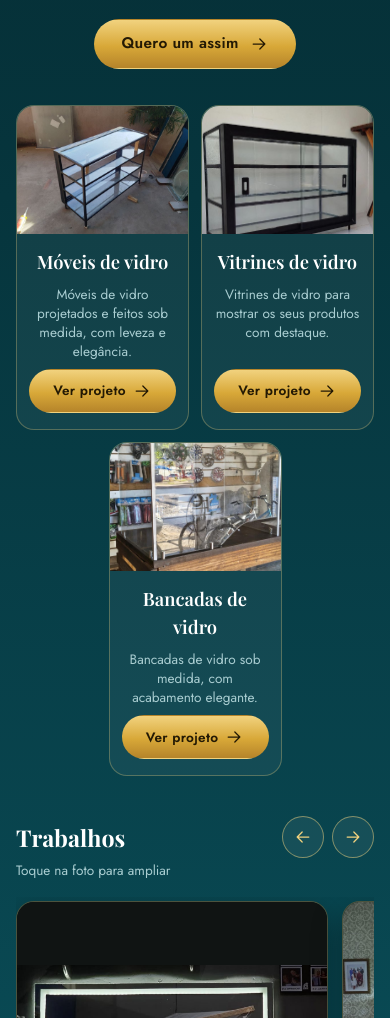
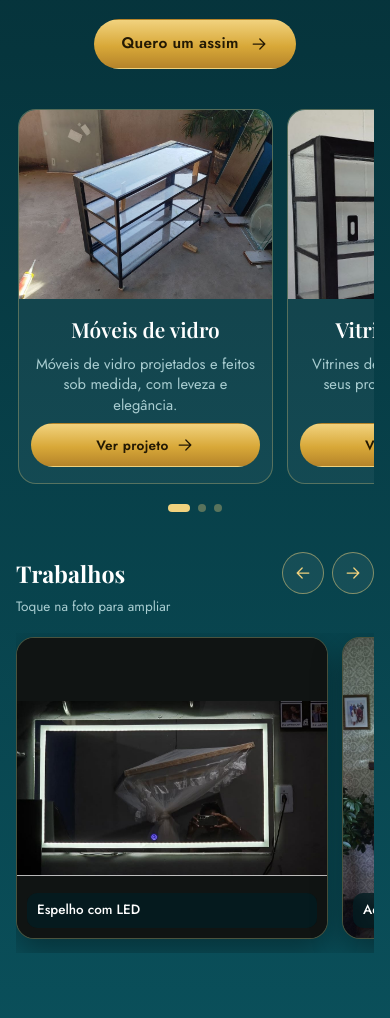
Before and after one commit to Lucimara2327/oasis-vidros, a plain HTML site: page index.html in a window 390 px wide. Shown: the part 3284-4302 px from the top of the page. Drawn offline with nearby package versions, Linux system fonts and the light colour scheme.

Commit message:
Novidades em carrossel no celular e legenda do porta-toalha
Co-Authored-By: Claude Opus 5.5 <noreply@anthropic.com>
Claude-Session: https://claude.ai/code/session_01Q54wcaARZVDpmaxvjYxd8a

```diff
--- a/index.html
+++ b/index.html
@@ -286,6 +286,7 @@ button.shot{cursor:zoom-in}
 .rec-h span{display:block;margin-top:4px}
 .rec-h h3{font-family:var(--f-display);font-size:1.45rem;color:#fff}
 .rec-h span{color:var(--muted-dark);font-size:.85rem}
+.nov-dots{display:none}
 .rec-nav{display:flex;gap:8px}
 .rec-nav button{width:42px;height:42px;border-radius:50%;border:1px solid rgba(241,210,126,.5);background:rgba(255,255,255,.06);color:var(--gold-2);display:grid;place-items:center;cursor:pointer}
 .rec-nav button:hover{background:rgba(241,210,126,.15)}
@@ -334,8 +335,14 @@ button.shot{cursor:zoom-in}
   .card h3{font-size:1.15rem}
   .card p{font-size:.85rem;line-height:1.4}
   .card .btn{padding:0 10px;font-size:.85rem;min-height:44px;gap:6px}
-  .nov .svc{display:flex;flex-wrap:wrap;justify-content:center;gap:12px}
-  .nov .svc .card{width:calc(50% - 6px)}
+  .nov .svc{display:flex;flex-wrap:nowrap;justify-content:flex-start;gap:14px;overflow-x:auto;scroll-snap-type:x mandatory;padding:4px 2px 14px;scrollbar-width:none}
+  .nov .svc::-webkit-scrollbar{display:none}
+  .nov .svc .card{flex:0 0 72%;width:72%;scroll-snap-align:center}
+  .nov .card h3{font-size:1.3rem}
+  .nov .card p{font-size:.92rem}
+  .nov-dots{display:flex;justify-content:center;gap:8px;margin-top:6px}
+  .nov-dots i{width:8px;height:8px;border-radius:999px;background:rgba(241,210,126,.35);transition:width .3s,background .3s}
+  .nov-dots i.on{width:22px;background:var(--gold-2)}
   .ths{grid-template-columns:repeat(auto-fill,minmax(88px,1fr));gap:8px}
   .th .tb button{min-height:30px;font-size:.72rem}
   .th .capa{font-size:.66rem;padding:1px 8px}
@@ -467,6 +474,7 @@ button.shot{cursor:zoom-in}
         </div>
       </div>
       <div class="svc" id="novGrid"></div>
+      <div class="nov-dots" id="novDots" aria-hidden="true"></div>
       <div class="rec">
         <div class="rec-h"><div><h3>Trabalhos</h3><span>Toque na foto para ampliar</span></div><div class="rec-nav"><button type="button" data-rec="-1" aria-label="Fotos anteriores"><svg class="ic" aria-hidden="true"><use href="#i-volta"/></svg></button><button type="button" data-rec="1" aria-label="Próximas fotos"><svg class="ic" aria-hidden="true"><use href="#i-seta"/></svg></button></div></div>
         <div class="rec-row" id="recRow" role="list">
@@ -474,7 +482,7 @@ button.shot{cursor:zoom-in}
           <button class="rec-it" type="button" role="listitem" data-photo="novo-aquario.jpg" aria-label="Ampliar: Aquário sob medida"><img src="novo-aquario.jpg" alt="Aquário de vidro sobre móvel de madeira" loading="lazy"><b>Aquário sob medida</b></button>
           <button class="rec-it" type="button" role="listitem" data-photo="novo-mesa-carretel.jpg" aria-label="Ampliar: Mesa de carretel com vidro"><img src="novo-mesa-carretel.jpg" alt="Mesa de carretel de madeira com tampo redondo de vidro" loading="lazy"><b>Mesa de carretel com vidro</b></button>
           <button class="rec-it" type="button" role="listitem" data-photo="novo-tampo.jpg" aria-label="Ampliar: Tampo de vidro"><img src="novo-tampo.jpg" alt="Móvel de madeira com tampo de vidro sob medida" loading="lazy"><b>Tampo de vidro</b></button>
-          <button class="rec-it" type="button" role="listitem" data-photo="novo-prateleira.jpg" aria-label="Ampliar: Prateleira e basculante"><img src="novo-prateleira.jpg" alt="Prateleira de vidro e janela basculante no banheiro" loading="lazy"><b>Prateleira e basculante</b></button>
+          <button class="rec-it" type="button" role="listitem" data-photo="novo-prateleira.jpg" aria-label="Ampliar: Porta-toalha de vidro e basculante"><img src="novo-prateleira.jpg" alt="Porta-toalha de vidro e janela basculante no banheiro" loading="lazy"><b>Porta-toalha e basculante</b></button>
         </div>
       </div>
     </div>
@@ -866,6 +874,12 @@ $('#copyNum').addEventListener('click',function(){
 
 renderGrids();
 })();
+(function(){var g=document.getElementById('novGrid'),d=document.getElementById('novDots');if(!g||!d)return;
+  var n=g.children.length;d.innerHTML=new Array(n+1).join('<i></i>');
+  function upd(){var cs=g.children,c=g.scrollLeft+g.clientWidth/2,best=0,bd=1e9;for(var i=0;i<cs.length;i++){var m=cs[i].offsetLeft-g.offsetLeft+cs[i].offsetWidth/2,dd=Math.abs(m-c);if(dd<bd){bd=dd;best=i}}
+    for(var j=0;j<d.children.length;j++)d.children[j].className=j===best?'on':''}
+  g.addEventListener('scroll',upd,{passive:true});upd();
+})();
 document.addEventListener('click',function(e){var b=e.target.closest('[data-rec]');if(!b)return;var r=document.getElementById('recRow');r.scrollBy({left:(+b.getAttribute('data-rec'))*r.clientWidth*.8,behavior:'smooth'})});
 (function(){var v=document.getElementById('destVid');if(!v)return;v.muted=true;
   function tocar(){var pr=v.play();if(pr&&pr.catch)pr.catch(function(){})}
--- a/sw.js
+++ b/sw.js
@@ -1,5 +1,5 @@
 /* Oásis Vidros - service worker. Mude a versão abaixo quando trocar fotos ou o site. */
-var V='oasis-v4';
+var V='oasis-v5';
 var CORE=["./", "index.html", "manifest.webmanifest", "icon-192.png", "icon-512.png", "favicon-64.png", "apple-touch-icon.png", "bancadas-1.jpg", "boxes-1.jpg", "boxes-2.jpg", "boxes-3.jpg", "boxes-4.jpg", "boxes-5.jpg", "boxes-6.jpg", "boxes-7.jpg", "boxes-8.jpg", "espelhos-1.jpg", "espelhos-2.jpg", "espelhos-3.jpg", "espelhos-4.jpg", "espelhos-5.jpg", "janelas-1.jpg", "janelas-2.jpg", "janelas-3.jpg", "janelas-4.jpg", "janelas-5.jpg", "janelas-6.jpg", "janelas-7.jpg", "marmore-1.jpg", "marmore-2.jpg", "marmore-3.jpg", "marmore-4.jpg", "marmore-5.jpg", "marmore-6.jpg", "marmore-7.jpg", "marmore-8.jpg", "moveis-0.jpg", "moveis-1.jpg", "portas-1.jpg", "portas-10.jpg", "portas-11.jpg", "portas-12.jpg", "portas-2.jpg", "portas-3.jpg", "portas-4.jpg", "portas-5.jpg", "portas-6.jpg", "portas-7.jpg", "portas-8.jpg", "portas-9.jpg", "servicos-1.jpg", "servicos-2.jpg", "servicos-3.jpg", "servicos-4.jpg", "servicos-5.jpg", "servicos-6.jpg", "vitrines-1.jpg", "p1.jpg", "p2.jpg", "p3.jpg", "p4.jpg", "p5.jpg", "og.jpg", "destaque-aquario.jpg", "novo-espelho-led.jpg", "novo-aquario.jpg", "novo-mesa-carretel.jpg", "novo-tampo.jpg", "novo-prateleira.jpg"];
 self.addEventListener('install',function(e){e.waitUntil(caches.open(V).then(function(c){return c.addAll(CORE)}).then(function(){return self.skipWaiting()}))});
 self.addEventListener('activate',function(e){e.waitUntil(caches.keys().then(function(ks){return Promise.all(ks.filter(function(k){return k!==V}).map(function(k){return caches.delete(k)}))}).then(function(){return self.clients.claim()}))});
```
